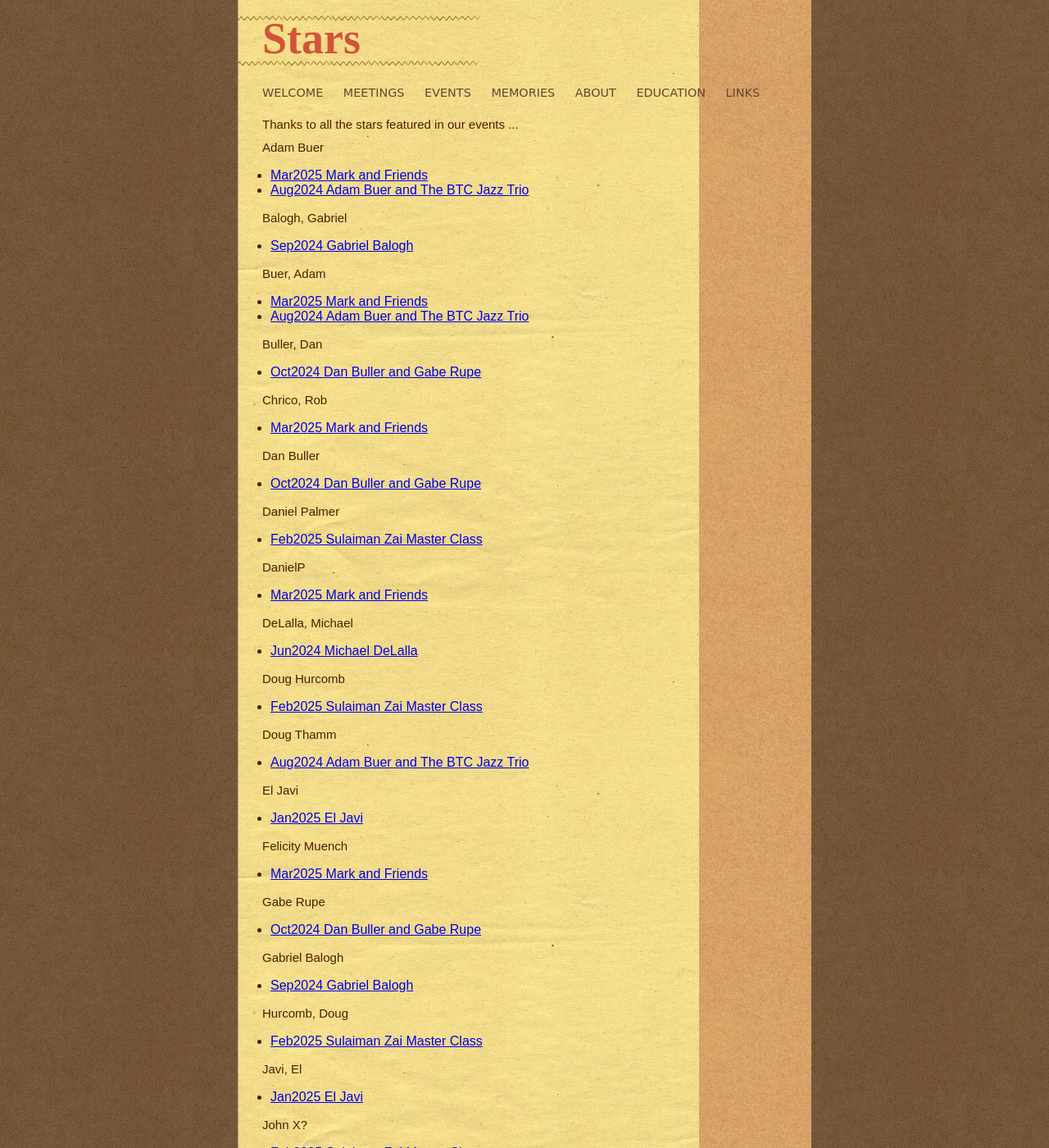
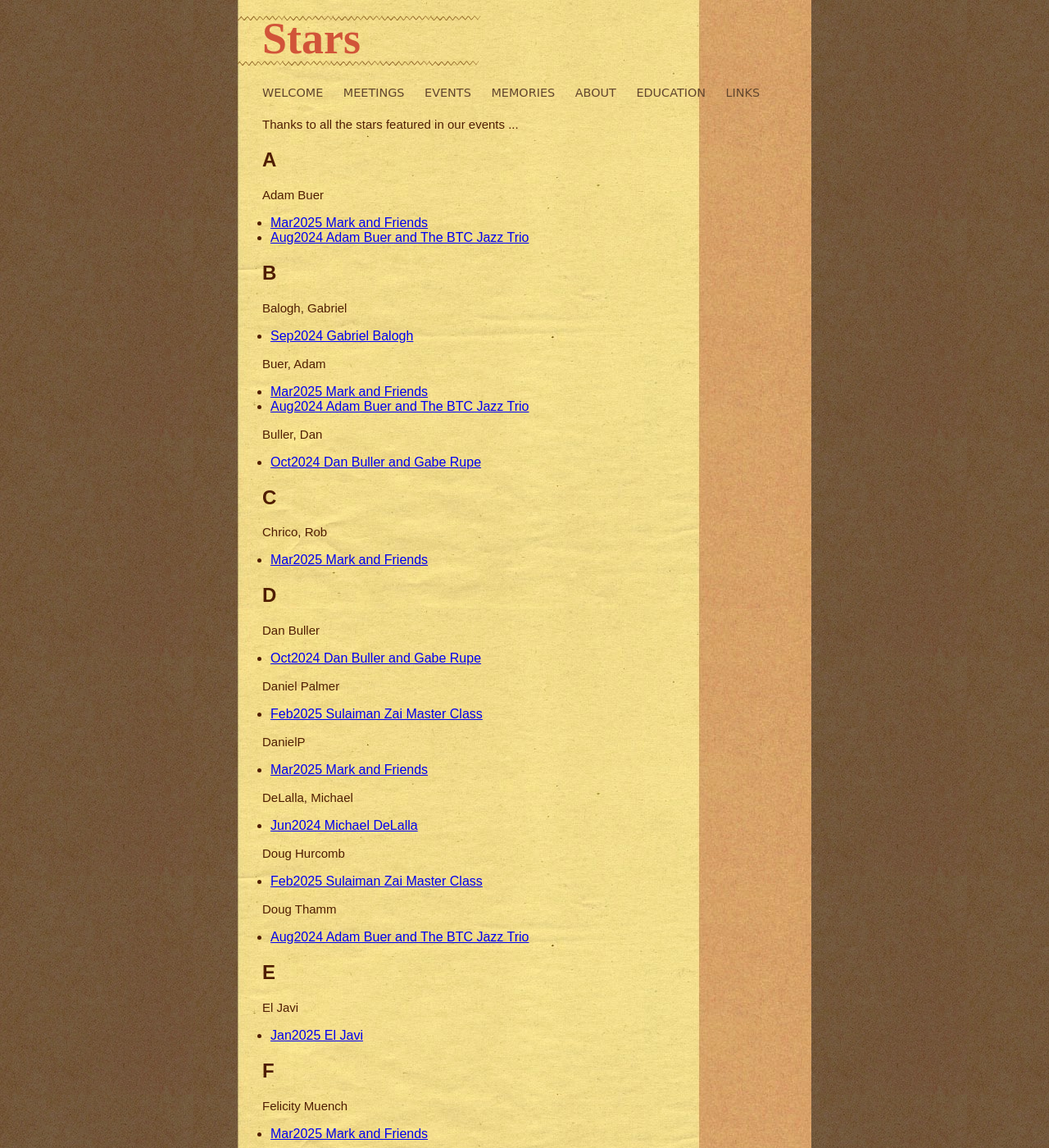
Before and after one commit to boulderguitarsociety/boulderguitarsociety.github.io, a Jekyll site: the page built from Stars.html, in a window 1280 px wide and 1400 px high. Shown: the whole window at 82% size. Built offline with Jekyll 4.4.1, drawn with Linux system fonts in a browser that asks for light colours.

Commit message:
add alpha headings

```diff
--- a/Stars.html
+++ b/Stars.html
@@ -20,8 +20,14 @@ title: Stars
 
    <p>Thanks to all the stars featured in our events ...</p>
 
+   {% assign alphahdg = "" %}
    {% assign tags_sorted = site.tags | sort %}
    {% for tag in tags_sorted %}
+      {% assign alphatag = tag[0] | slice: 0 %}
+      {% if alphatag != alphahdg %}
+         {% assign alphahdg = alphatag %}
+         <h2>{{ alphahdg }}</h2>
+      {% endif %}
       <p>{{ tag[0] }}</p>
       <ul>
          {% for post in tag[1] %}
```
